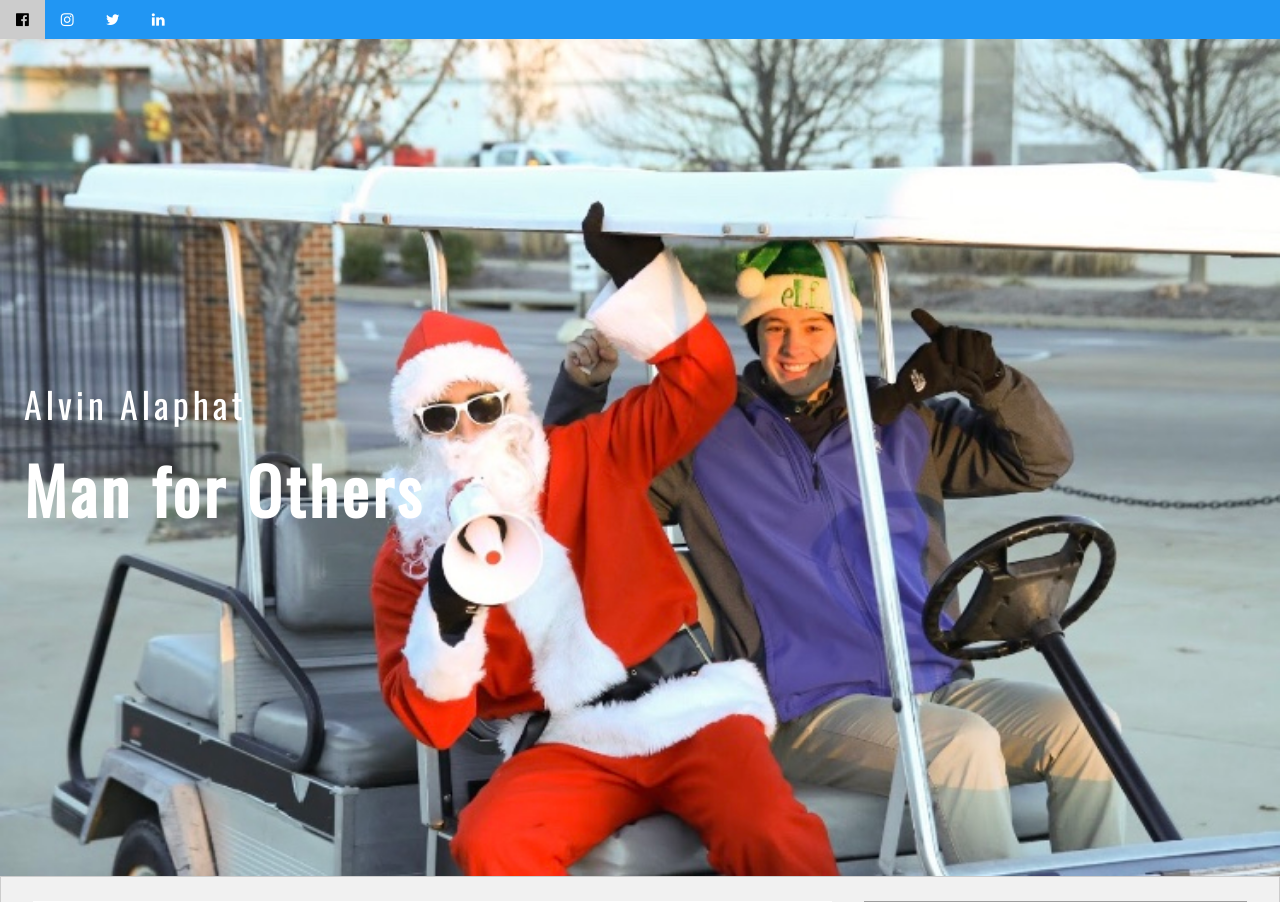
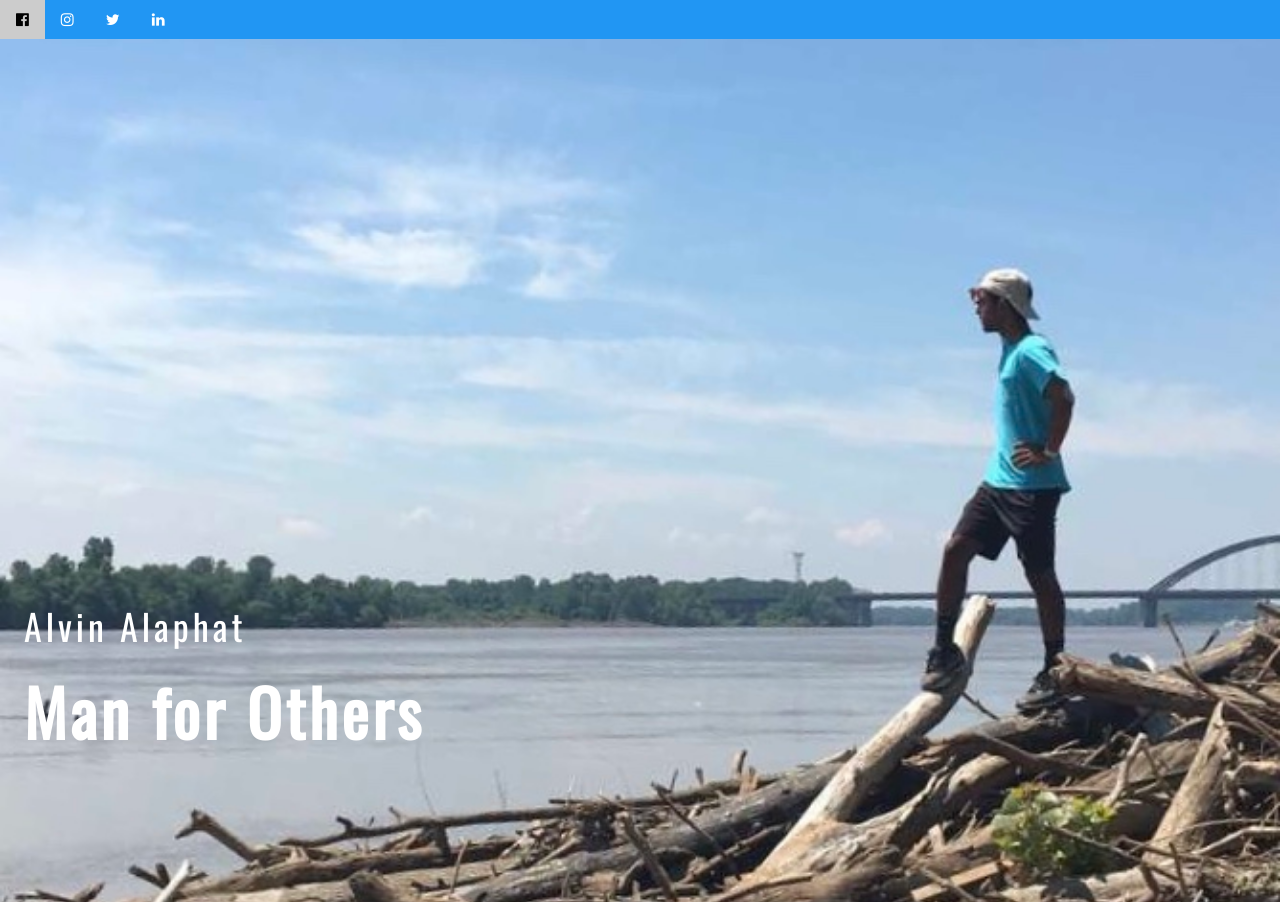
Before and after one commit to alvinalaphat/Azure-Personal-Website, a Flask app: page / in a window 1280 px wide. Shown: the top 902 px of the page. Run offline with Flask 2, Linux system fonts and the light colour scheme; grey boxes are pictures that could not be loaded.

Commit message:
new pics

```diff
--- a/templates/dashboard.html
+++ b/templates/dashboard.html
@@ -36,7 +36,7 @@ and is wrapped around the whole page content, except for the footer in this exam
   <!-- Image header -->
   <header class="w3-display-container w3-wide" id="home">
     <img class="w3-image mySlides w3-animate-right" src="./static/images/tedx.jpg" alt="tedx" width="1600" height="200">
-    <img class="w3-image mySlides w3-animate-right" src="./static/images/service.jpg" alt="service" width="1600" height="1400">
+    <img class="w3-image mySlides w3-animate-right" src="./static/images/explorer.jpg" alt="service" width="1600" height="1400">
     <div class="w3-display-left w3-padding-large">
       <h1 class="w3-text-white">Alvin Alaphat</h1>
       <h1 class="w3-jumbo myTextSlide w3-animate-right w3-text-white w3-hide-small"><b>Tedx Speaker</b></h1>
```
Also changed, not shown: static/images/explorer.jpg (added), static/images/service.jpg (deleted), static/images/tedx.jpg, 1 other file.
